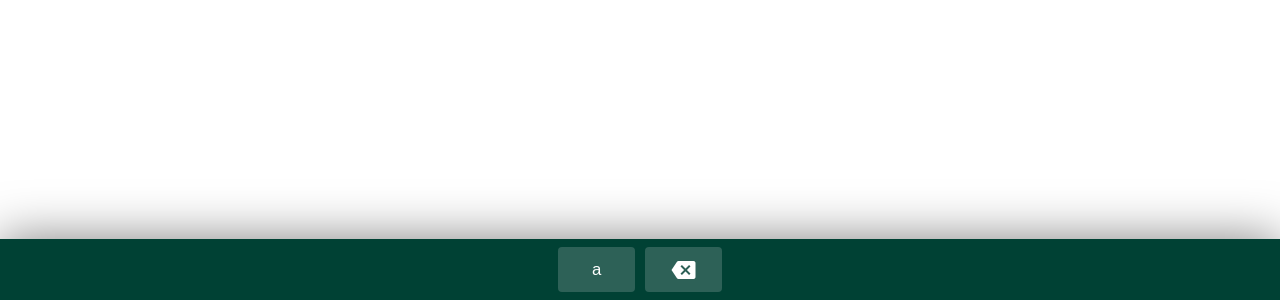
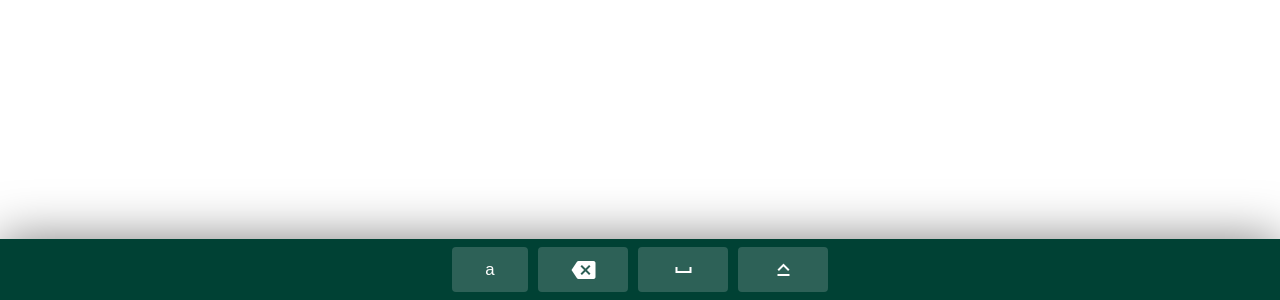
Before and after one commit to bchelsea/simple-keyboard, a plain HTML site: page index.html in a window 1280 px wide. Shown: the part 500-800 px from the top of the page. Drawn offline with Linux system fonts and the light colour scheme.

Commit message:
more keys added

```diff
--- a/index.html
+++ b/index.html
@@ -13,8 +13,14 @@
 <div class = "keyboard">
     <div class = "keyboard_keys">
         <button type="button" class="keyboard_key">a</button>
-        <button type="button" class="keyboard_key">
+        <button type="button" class="keyboard_key keyboard_key--wide">
             <i class="material-icons">backspace</i>
+        </button>
+        <button type="button" class="keyboard_key keyboard_key--wide">
+            <i class="material-icons keyboard_key--extra-wide">space_bar</i>
+        </button>
+        <button type="button" class="keyboard_key keyboard_key--wide">
+            <i class="material-icons keyboard_key--extra-wide">keyboard_capslock</i>
         </button>
     </div>
 </div>
--- a/keyboard.css
+++ b/keyboard.css
@@ -42,3 +42,13 @@
 .keyboard_key:active {
     background: rgba(225,225,225,0.15);
 }
+
+.keyboard_key--wide {
+    width: 12%;
+}
+
+
+.keyboard_key--extra-wide {
+    width: 30%;
+    max-width: 500px;
+}
```
